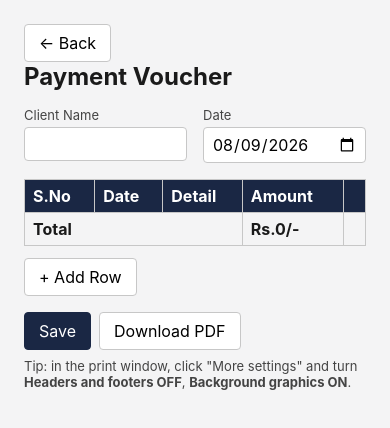
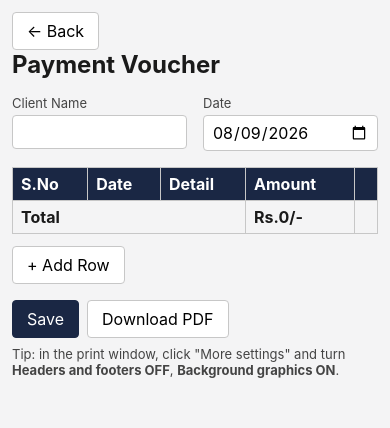
Before and after one commit to Affan-dev7/adorners-billing, a plain HTML site: page adorners-billing.html in a window 390 px wide. Both pictures are taken after typing "Sample" into the empty fields and a click on the button "+ New Payment Voucher". Drawn offline with Linux system fonts and the light colour scheme.

Commit message:
fix: make editor tables horizontally scrollable on narrow screens
Discovered testing the live deployment on a phone-sized viewport: tables
had no responsive handling, so the Amount column silently ran off the
right edge with no way to reach it. Tables now sit in an overflow-x:auto
wrapper so only the table scrolls (not the whole page), and #app padding
shrinks on screens under 600px for more usable width.

```diff
--- a/adorners-billing.html
+++ b/adorners-billing.html
@@ -20,6 +20,14 @@
   }
   #app { max-width: 900px; margin: 0 auto; padding: 24px; }
   .screen.hidden { display: none; }
+  /* On a phone, the table (dates/amounts/remove button) is wider than the screen.
+     Scrolling just the table horizontally keeps the rest of the page (buttons,
+     fields) usable without the whole page breaking sideways. */
+  .table-scroll { overflow-x: auto; margin-bottom: 12px; }
+  .table-scroll table { margin-bottom: 0; }
+  @media (max-width: 600px) {
+    #app { padding: 12px; }
+  }
   h1, h2 { margin: 0 0 16px; }
   button {
     font: inherit;
@@ -271,11 +279,13 @@ function renderLedgerEditor() {
       <div><label>Client Name</label><input type="text" id="v-f-client" value="${escapeHtml(d.clientName)}"></div>
       <div><label>Date</label><input type="date" id="v-f-date" value="${d.date}"></div>
     </div>
+    <div class="table-scroll">
       <table>
         <thead><tr><th>S.No</th><th>Date</th><th>Detail</th><th>Amount</th><th class="no-print"></th></tr></thead>
         <tbody id="entries-tbody">${rows}</tbody>
         <tfoot><tr><td colspan="3">Total</td><td id="voucher-total">${formatCurrency(calcLedgerGrandTotal(d.entries))}</td><td class="no-print"></td></tr></tfoot>
       </table>
+    </div>
     <button class="no-print" id="add-row-btn">+ Add Row</button>
     <div class="actions no-print">
       <button class="primary" id="v-save-btn">Save</button>
@@ -438,11 +448,13 @@ function renderCategorizedEditor() {
           </div>
           <button class="no-print remove-category" data-ci="${ci}">Remove Category</button>
         </div>
+        <div class="table-scroll">
           <table>
             <thead><tr><th>Description</th><th>Qty</th><th>Unit</th><th>Rate</th><th>Amount</th><th class="no-print"></th></tr></thead>
             <tbody>${itemRows}</tbody>
             <tfoot><tr><td colspan="4">Subtotal</td><td class="category-subtotal" data-ci="${ci}">${formatCurrency(calcCategorySubtotal(cat.items))}</td><td class="no-print"></td></tr></tfoot>
           </table>
+        </div>
         <button class="no-print add-item-btn" data-ci="${ci}">+ Add Item</button>
       </div>`;
   }).join('');
```
Lines whose indentation alone changed are shown as unchanged.
